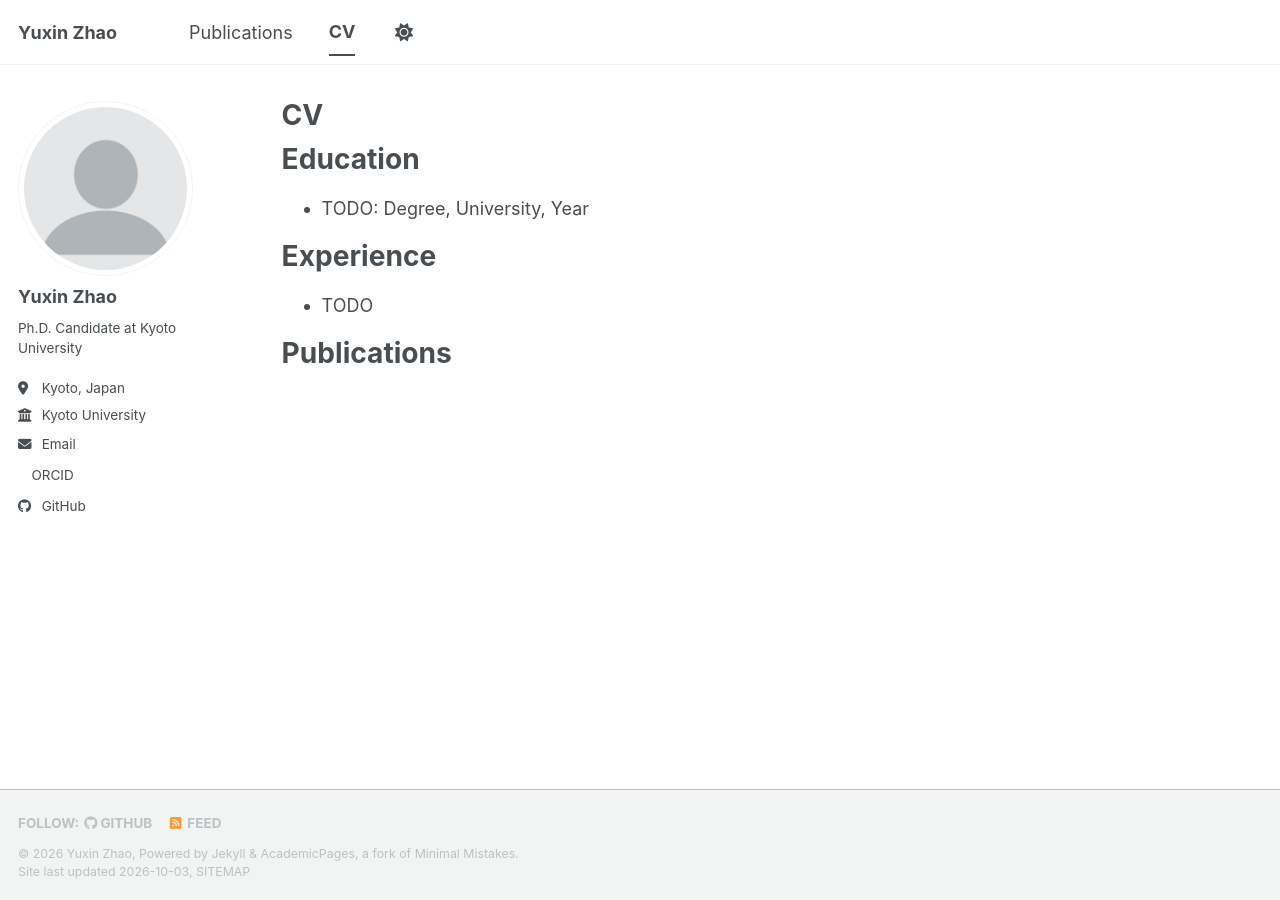
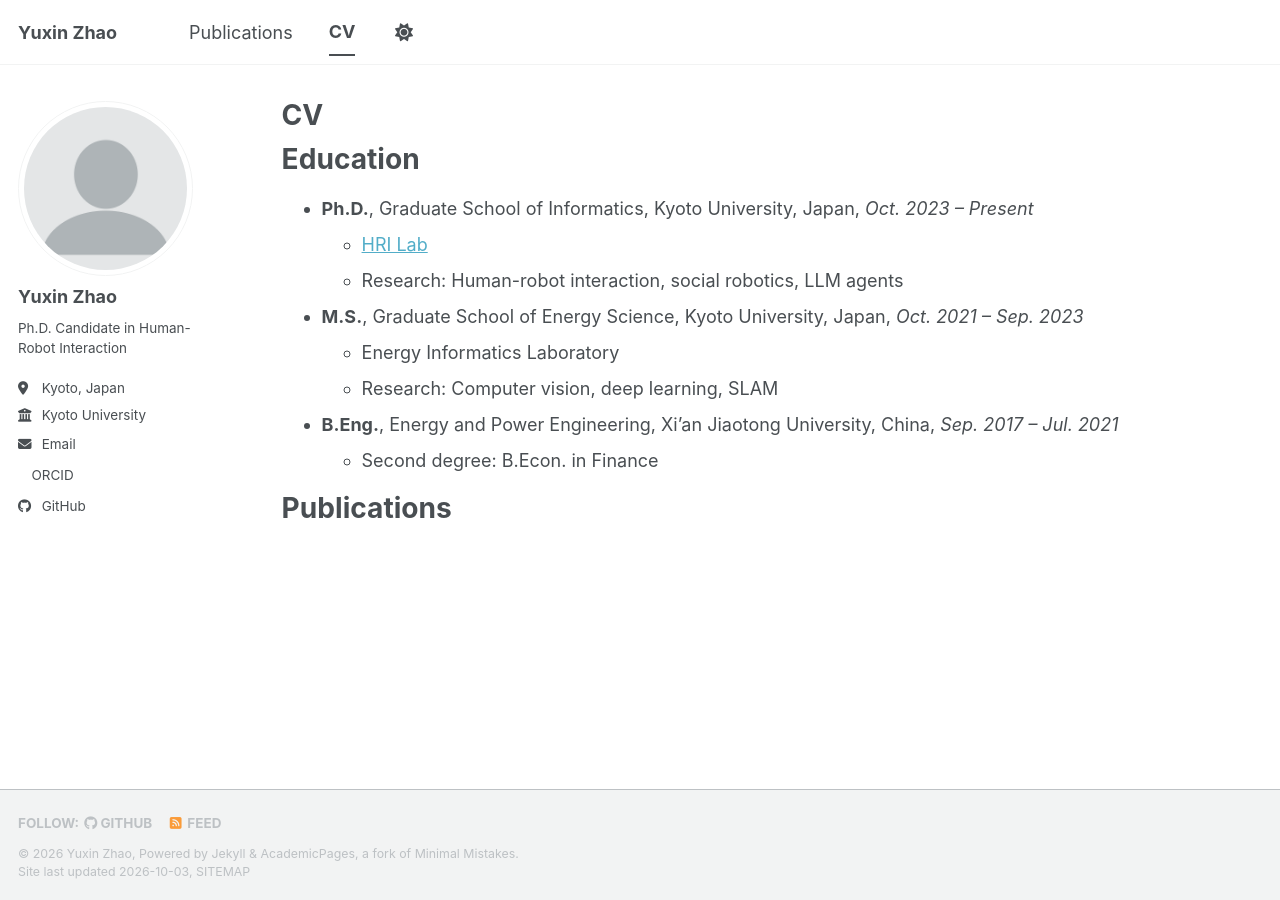
Before and after one commit to ZhaoYuxin9/ZhaoYuxin9.github.io, a Jekyll site: the page built from _pages/cv.md, in a window 1280 px wide. Built offline with Jekyll 4.4.1, drawn with Linux system fonts in a browser that asks for light colours; a style sheet for code colours, icons or effects is not loaded.

Commit message:
Add education and research interests
Co-Authored-By: Claude Opus 5.5 <noreply@anthropic.com>

```diff
--- a/_config.yml
+++ b/_config.yml
@@ -26,7 +26,7 @@ author:
   avatar           : "profile.png"
   name             : "Yuxin Zhao"
   pronouns         : # example: "she/her"
-  bio              : "Ph.D. Candidate at Kyoto University"
+  bio              : "Ph.D. Candidate in Human-Robot Interaction"
   location         : "Kyoto, Japan"
   employer         : "Kyoto University"
   uri              : # URL
--- a/_pages/cv.md
+++ b/_pages/cv.md
@@ -11,11 +11,14 @@ redirect_from:
 
 Education
 ======
-* TODO: Degree, University, Year
-
-Experience
-======
-* TODO
+* **Ph.D.**, Graduate School of Informatics, Kyoto University, Japan, *Oct. 2023 – Present*
+  * [HRI Lab](https://www.robot.soc.i.kyoto-u.ac.jp/en/)
+  * Research: Human-robot interaction, social robotics, LLM agents
+* **M.S.**, Graduate School of Energy Science, Kyoto University, Japan, *Oct. 2021 – Sep. 2023*
+  * Energy Informatics Laboratory
+  * Research: Computer vision, deep learning, SLAM
+* **B.Eng.**, Energy and Power Engineering, Xi'an Jiaotong University, China, *Sep. 2017 – Jul. 2021*
+  * Second degree: B.Econ. in Finance
 
 Publications
 ======
```
Also changed, not shown: _pages/about.md (+4 -2 lines).
